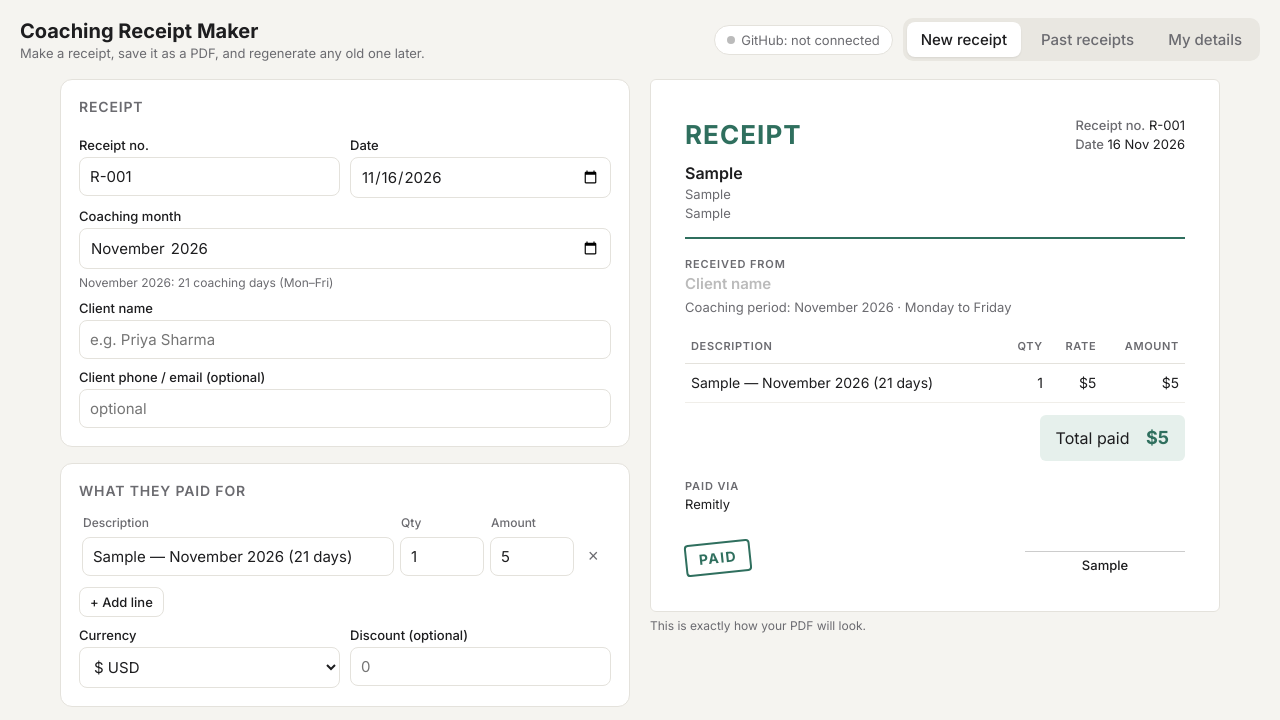
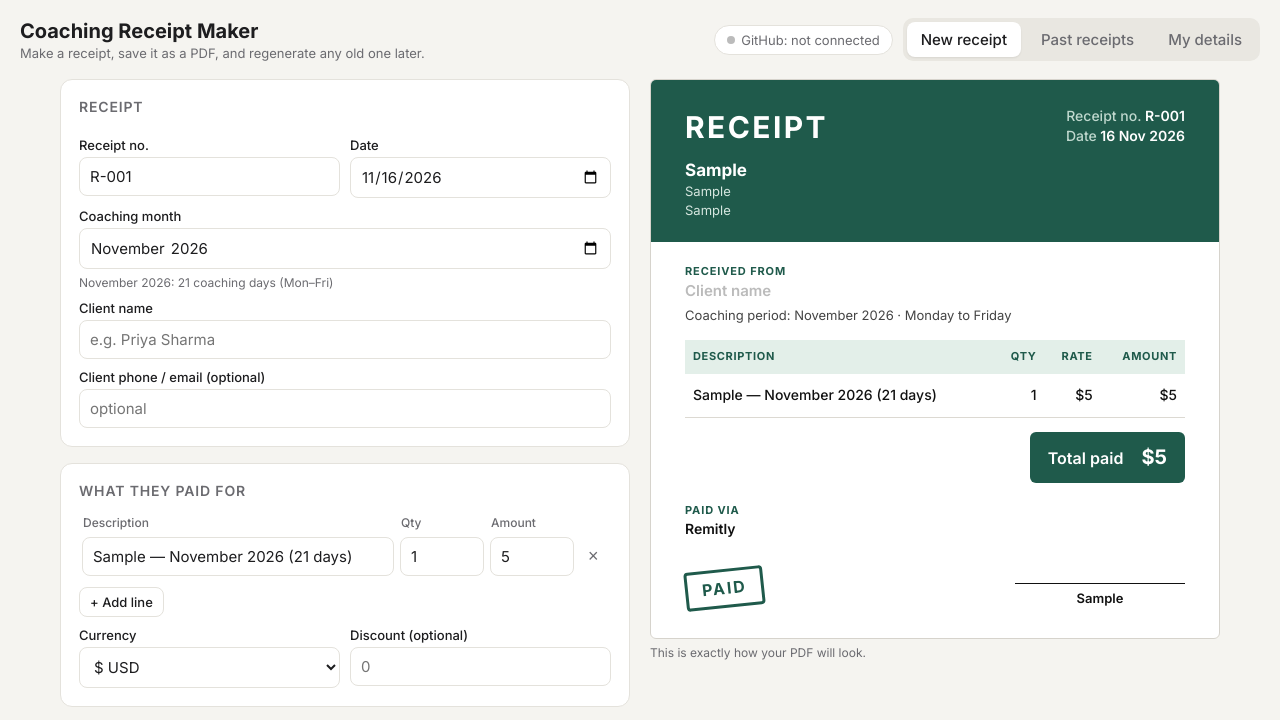
Before and after one commit to SS925/coaching-receipt-maker, a plain HTML site: page index.html in a window 1280 px wide. Both pictures are taken after typing "Sample", "Sample", "Sample", "5", "Sample" into the empty fields and a click on the button "Save my details". Shown: the top 720 px of the page. Drawn offline with nearby package versions, Linux system fonts and the light colour scheme.

Commit message:
Bolder, higher-contrast receipt design
Co-Authored-By: Claude Opus 5.5 <noreply@anthropic.com>
Claude-Session: https://claude.ai/code/session_01AfgGgrVJ5LSoMNb2KgXMWe

```diff
--- a/index.html
+++ b/index.html
@@ -49,31 +49,34 @@
   .hint{color:var(--muted);font-size:12px;margin-top:6px}
   .sticky{position:sticky;top:12px}
   /* Receipt */
-  #receipt{background:#fff;color:#1d1d1f;padding:36px 34px;border:1px solid var(--line);border-radius:6px;font-size:14px;line-height:1.45}
-  .r-top{display:flex;justify-content:space-between;align-items:flex-start;gap:16px;border-bottom:2px solid var(--accent);padding-bottom:14px}
-  .r-title{font-size:26px;font-weight:700;letter-spacing:.04em;color:var(--accent)}
-  .r-from{font-weight:600;font-size:16px}
-  .r-sub{color:#6b6b70;font-size:13px;white-space:pre-line}
-  .r-meta{text-align:right;font-size:13px}
-  .r-meta b{display:inline-block;min-width:80px;color:#6b6b70;font-weight:500}
-  .r-to{margin:18px 0 6px}
-  .r-label{font-size:11px;text-transform:uppercase;letter-spacing:.08em;color:#6b6b70;font-weight:600}
-  .r-table{width:100%;border-collapse:collapse;margin-top:14px}
-  .r-table th{font-size:11px;text-transform:uppercase;letter-spacing:.06em;color:#6b6b70;text-align:left;border-bottom:1px solid #e4e2dc;padding:8px 6px;font-weight:600}
-  .r-table td{padding:9px 6px;border-bottom:1px solid #f0eee9;vertical-align:top}
+  #receipt{background:#fff;color:#111;padding:0 0 30px;border:1px solid #d6d3cc;border-radius:6px;font-size:14px;line-height:1.45;overflow:hidden}
+  #receipt > *:not(.r-top){margin-left:34px;margin-right:34px}
+  .r-top{display:flex;justify-content:space-between;align-items:flex-start;gap:16px;background:#1f5a4b;color:#fff;padding:26px 34px 22px}
+  .r-title{font-size:30px;font-weight:700;letter-spacing:.08em;color:#fff}
+  .r-from{font-weight:700;font-size:17px;color:#fff}
+  .r-top .r-sub{color:#d5e6df}
+  .r-sub{color:#444;font-size:13px;white-space:pre-line}
+  .r-meta{text-align:right;font-size:14px;color:#fff;font-weight:600}
+  .r-meta b{display:inline-block;min-width:84px;color:#bfd8ce;font-weight:500}
+  .r-to{margin-top:22px;margin-bottom:6px}
+  .r-label{font-size:11px;text-transform:uppercase;letter-spacing:.08em;color:#1f5a4b;font-weight:700}
+  .r-table{width:calc(100% - 68px);border-collapse:collapse;margin-top:16px}
+  .r-table th{font-size:11px;text-transform:uppercase;letter-spacing:.06em;color:#1f5a4b;text-align:left;background:#e3efe9;padding:9px 8px;font-weight:700}
+  .r-table td{padding:11px 8px;border-bottom:1px solid #dcd9d2;vertical-align:top;color:#111;font-weight:500}
   .r-table .num{text-align:right;white-space:nowrap}
-  .r-total{display:flex;justify-content:flex-end;margin-top:12px}
-  .r-total div{background:var(--accent-soft);padding:10px 16px;border-radius:6px;font-size:16px}
-  .r-total b{color:var(--accent);margin-left:12px;font-size:18px}
-  .r-paid{margin-top:18px;display:grid;grid-template-columns:1fr 1fr;gap:10px;font-size:13px}
-  .r-notes{margin-top:16px;font-size:13px;white-space:pre-line}
-  .r-foot{margin-top:28px;display:flex;justify-content:space-between;align-items:flex-end;gap:16px}
-  .r-stamp{border:2px solid var(--accent);color:var(--accent);font-weight:700;padding:4px 12px;border-radius:4px;transform:rotate(-6deg);letter-spacing:.1em}
-  .r-sign{text-align:center;font-size:13px;color:#6b6b70}
-  .r-sign div{border-top:1px solid #ccc;padding-top:4px;min-width:160px;color:#1d1d1f;font-weight:500}
-  .r-inr{margin-top:14px;border:1px dashed #cfd9d4;border-radius:6px;padding:10px 14px;display:flex;justify-content:space-between;gap:12px;align-items:center;font-size:13px;color:#6b6b70}
-  .r-inr b{font-size:17px;color:#1d1d1f}
-  .r-words{font-size:12px;color:#6b6b70;text-align:right;margin-top:4px}
+  .r-total{display:flex;justify-content:flex-end;margin-top:14px}
+  .r-total div{background:#1f5a4b;color:#fff;padding:11px 18px;border-radius:6px;font-size:16px;font-weight:600}
+  .r-total b{color:#fff;margin-left:14px;font-size:20px}
+  .r-paid{margin-top:20px;display:grid;grid-template-columns:1fr 1fr;gap:10px;font-size:14px;font-weight:600}
+  .r-notes{margin-top:16px;font-size:13px;white-space:pre-line;color:#333}
+  .r-foot{margin-top:30px;display:flex;justify-content:space-between;align-items:flex-end;gap:16px}
+  .r-stamp{border:3px solid #1f5a4b;color:#1f5a4b;font-weight:800;font-size:16px;padding:5px 14px;border-radius:4px;transform:rotate(-6deg);letter-spacing:.12em}
+  .r-sign{text-align:center;font-size:13px;color:#444}
+  .r-sign div{border-top:1.5px solid #111;padding-top:5px;min-width:170px;color:#111;font-weight:600}
+  .r-inr{margin-top:14px;border:2px solid #1f5a4b;background:#f2f8f5;border-radius:6px;padding:11px 16px;display:flex;justify-content:space-between;gap:12px;align-items:center;font-size:13px;color:#333}
+  .r-inr .r-big{font-size:15px;font-weight:700;color:#111}
+  .r-inr b{font-size:21px;color:#1f5a4b}
+  .r-words{font-size:12px;color:#333;text-align:right;margin-top:5px;font-weight:500}
   /* History */
   .hist-top{display:flex;gap:10px;align-items:center;flex-wrap:wrap;margin-bottom:12px}
   .hist-top input{max-width:320px}
@@ -390,7 +393,7 @@
       </table>
       <div class="r-total"><div>Total paid <b>${money(r.cur,r.total)}</b></div></div>
       ${r.cur==='₹' && r.total ? `<div class="r-words">Rupees ${words(r.total)} only</div>`:''}
-      ${r.cur!=='₹' && r.inr ? `<div class="r-inr"><div>Credited in India${r.fx?`<br>at ₹${r.fx} per ${r.cur}1 on ${fmtDate(r.date)}`:''}${r.method?` · via ${esc(r.method)}`:''}</div><b>${money('₹', r.inr)}</b></div>
+      ${r.cur!=='₹' && r.inr ? `<div class="r-inr"><div><span class="r-big">Credited in India</span>${r.fx?`<br>at ₹${r.fx} per ${r.cur}1 on ${fmtDate(r.date)}`:''}${r.method?` · via ${esc(r.method)}`:''}</div><b>${money('₹', r.inr)}</b></div>
       <div class="r-words">Rupees ${words(r.inr)} only</div>`:''}
       <div class="r-paid">
         <div><div class="r-label">Paid via</div>${esc(r.method)}</div>
```
